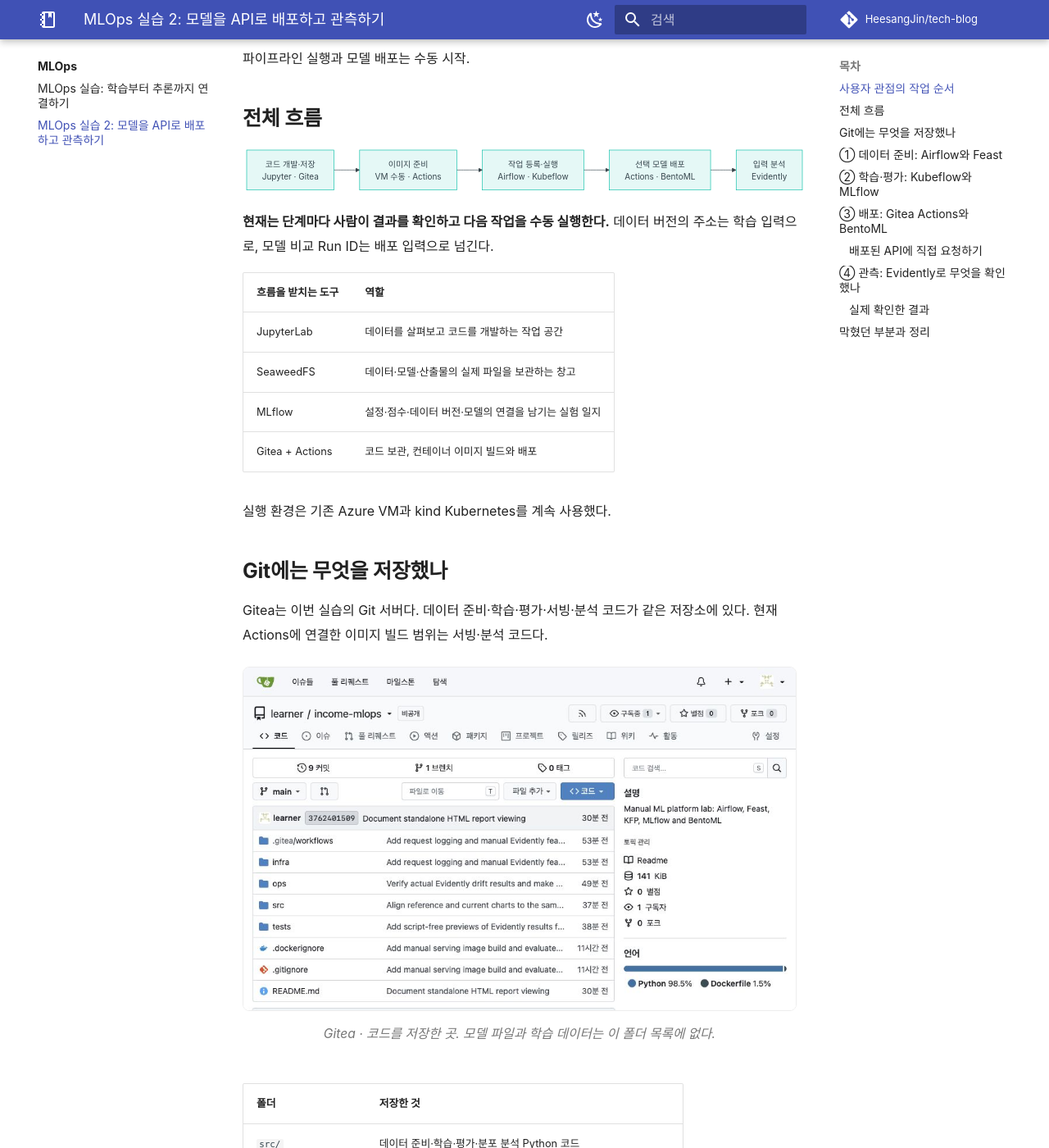
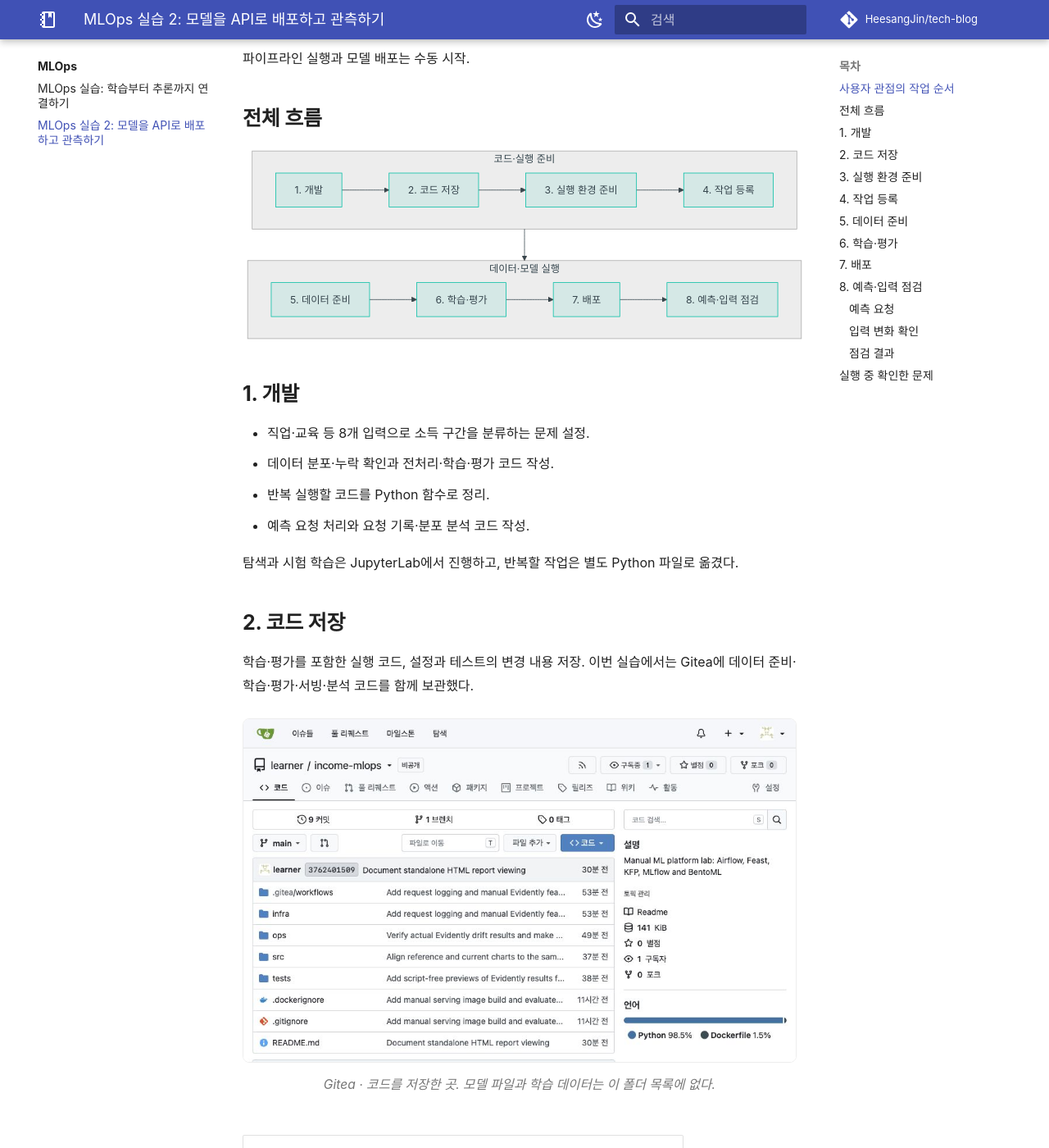
Before and after one commit to HeesangJin/tech-blog, an MkDocs documentation site: the page built from docs/mlops/model-serving-monitoring.md, in a window 1280 px wide and 1400 px high, scrolled down 823 px. Shown: the whole window at 82% size. Built offline with MkDocs 1.6.1 and Material for MkDocs 9.7.7, drawn with Linux system fonts in a browser that asks for light colours; comment, search, counter and statistics services are not loaded; some of the changed text lies outside the part shown.

Commit message:
Align diagram and article with eight user tasks

````diff
--- a/docs/mlops/model-serving-monitoring.md
+++ b/docs/mlops/model-serving-monitoring.md
@@ -12,45 +12,45 @@ tags: [MLOps, Airflow, Feast, Kubeflow, MLflow, BentoML, Evidently, Gitea]
 
 | 단계 | 사용자 작업 | 결과 |
 |---|---|---|
-| 1. 개발 | 데이터 탐색, 전처리·학습·평가·예측 코드 작성 | 실행 코드 |
-| 2. 코드 저장 | 코드·설정·테스트의 변경 내용 저장 | 코드 버전 |
-| 3. 실행 환경 준비 | 작성한 코드와 필요한 라이브러리의 이미지 빌드 | 실행 이미지 |
-| 4. 작업 등록 | 반복 실행할 작업의 순서·입출력 등록 | 등록된 실행 절차 |
-| 5. 데이터 준비 | 원본 검사·정리, 학습에 사용할 데이터 버전 확정 | 학습 데이터 |
-| 6. 학습·평가 | 후보 모델 학습, 검증 점수 비교, 선택 모델 테스트 | 선택한 모델·평가 결과 |
-| 7. 배포 | 코드·모델 버전 선택, 배포 실행, 예측 호출 확인 | 예측 API |
-| 8. 예측·입력 점검 | 예측 요청, 요청 기록 수집, 학습 데이터와의 분포·누락 비교 | 예측 결과·입력 변화 보고서 |
+| [1. 개발](#step-1) | 데이터 탐색, 전처리·학습·평가·예측 코드 작성 | 실행 코드 |
+| [2. 코드 저장](#step-2) | 코드·설정·테스트의 변경 내용 저장 | 코드 버전 |
+| [3. 실행 환경 준비](#step-3) | 작성한 코드와 필요한 라이브러리의 이미지 빌드 | 실행 이미지 |
+| [4. 작업 등록](#step-4) | 반복 실행할 작업의 순서·입출력 등록 | 등록된 실행 절차 |
+| [5. 데이터 준비](#step-5) | 원본 검사·정리, 학습에 사용할 데이터 버전 확정 | 학습 데이터 |
+| [6. 학습·평가](#step-6) | 후보 모델 학습, 검증 점수 비교, 선택 모델 테스트 | 선택한 모델·평가 결과 |
+| [7. 배포](#step-7) | 코드·모델 버전 선택, 배포 실행, 예측 호출 확인 | 예측 API |
+| [8. 예측·입력 점검](#step-8) | 예측 요청, 요청 기록 수집, 학습 데이터와의 분포·누락 비교 | 예측 결과·입력 변화 보고서 |
 
 파이프라인 실행과 모델 배포는 수동 시작.
 
 ## 전체 흐름
 
 ```mermaid
-flowchart LR
-    G["코드 개발·저장<br/>Jupyter · Gitea"]
-    I["이미지 준비<br/>VM 수동 · Actions"]
-    R["작업 등록·실행<br/>Airflow · Kubeflow"]
-    S["선택 모델 배포<br/>Actions · BentoML"]
-    M["입력 분석<br/>Evidently"]
-    G --> I --> R --> S --> M
+flowchart TB
+    subgraph PREP["코드·실행 준비"]
+        direction LR
+        A["1. 개발"] --> B["2. 코드 저장"] --> C["3. 실행 환경 준비"] --> D["4. 작업 등록"]
+    end
+    subgraph RUN["데이터·모델 실행"]
+        direction LR
+        E["5. 데이터 준비"] --> F["6. 학습·평가"] --> G["7. 배포"] --> H["8. 예측·입력 점검"]
+    end
+    PREP --> RUN
 ```
 
-**현재는 단계마다 사람이 결과를 확인하고 다음 작업을 수동 실행한다.**
-데이터 버전의 주소는 학습 입력으로, 모델 비교 Run ID는 배포 입력으로 넘긴다.
+## 1. 개발 {#step-1}
 
-| 흐름을 받치는 도구 | 역할 |
-|---|---|
-| JupyterLab | 데이터를 살펴보고 코드를 개발하는 작업 공간 |
-| SeaweedFS | 데이터·모델·산출물의 실제 파일을 보관하는 창고 |
-| MLflow | 설정·점수·데이터 버전·모델의 연결을 남기는 실험 일지 |
-| Gitea + Actions | 코드 보관, 컨테이너 이미지 빌드와 배포 |
+- 직업·교육 등 8개 입력으로 소득 구간을 분류하는 문제 설정.
+- 데이터 분포·누락 확인과 전처리·학습·평가 코드 작성.
+- 반복 실행할 코드를 Python 함수로 정리.
+- 예측 요청 처리와 요청 기록·분포 분석 코드 작성.
 
-실행 환경은 기존 Azure VM과 kind Kubernetes를 계속 사용했다.
+탐색과 시험 학습은 JupyterLab에서 진행하고, 반복할 작업은 별도 Python 파일로 옮겼다.
 
-## Git에는 무엇을 저장했나
+## 2. 코드 저장 {#step-2}
 
-Gitea는 이번 실습의 Git 서버다. 데이터 준비·학습·평가·서빙·분석 코드가 같은 저장소에 있다.
-현재 Actions에 연결한 이미지 빌드 범위는 서빙·분석 코드다.
+학습·평가를 포함한 실행 코드, 설정과 테스트의 변경 내용 저장.
+이번 실습에서는 Gitea에 데이터 준비·학습·평가·서빙·분석 코드를 함께 보관했다.
 
 <figure class="lab-shot" markdown="span">
 
@@ -69,10 +69,37 @@ Gitea는 이번 실습의 Git 서버다. 데이터 준비·학습·평가·서
 
 **코드는 Git 저장소, 컨테이너 이미지는 Gitea 레지스트리, 데이터와 모델 파일은 SeaweedFS에 저장했다.**
 
-## ① 데이터 준비: Airflow와 Feast
+## 3. 실행 환경 준비 {#step-3}
 
-처음에는 학습 코드에 CSV 읽기와 Feast 등록·조회가 섞여 있었다.
-데이터가 바뀔 때마다 다시 준비할 수 있도록 **데이터 준비 작업을 별도 Airflow DAG로 분리**했다. DAG는 작업과 실행 순서를 그린 것이다.
+작성한 코드와 필요한 라이브러리의 이미지 빌드. 기존 Azure VM과 kind Kubernetes를 계속 사용했다.
+
+| 대상 | 이번 실습의 준비 방식 |
+|---|---|
+| 데이터 준비·학습 코드 | VM에서 수동 빌드 후 kind 노드에 이미지 반영 |
+| 예측 API·입력 분석 코드 | Gitea Actions에서 수동 빌드 후 이미지 레지스트리에 저장 |
+
+예측 API·입력 분석 이미지는 Gitea의 **Build images (manual)**에서 수동 빌드했다.
+
+<figure class="lab-shot" markdown="span">
+
+[![Gitea Actions 이미지 빌드 11번의 코드 검사, 이미지 빌드, 테스트, 레지스트리 저장이 성공한 화면](assets/model-serving-monitoring/gitea-image-build.jpg)](assets/model-serving-monitoring/gitea-image-build.jpg)
+
+<figcaption>Actions · 빌드 #11. 코드를 검사하고 이미지를 만든 뒤 테스트를 거쳐 레지스트리에 올렸다.</figcaption>
+</figure>
+
+## 4. 작업 등록 {#step-4}
+
+- 실행할 함수, 작업 순서, 입력·출력과 사용할 이미지 지정.
+- 데이터 준비: Airflow에 DAG 파일 반영.
+- 학습·평가: SDK로 작성한 Kubeflow 파이프라인을 YAML로 컴파일해 등록.
+
+데이터 준비·학습 작업의 등록은 수동 수행. 등록한 작업은 지정된 이미지의 코드를 실행한다.
+데이터 준비·학습 코드 변경 시에는 2~4단계를 거쳐 실행 코드에 반영한다.
+
+## 5. 데이터 준비 {#step-5}
+
+원본 검사, 사용할 피처 등록, 데이터 버전 확정.
+데이터가 바뀔 때 독립적으로 실행하도록 준비 작업을 분리했다. 실행은 Airflow, 피처 정의와 조회는 Feast를 사용했다.
 
 ```text
 원본 검증 → 버전별 피처 파일·Feast 정의 게시 → 조회 검증·버전 확정
@@ -100,11 +127,12 @@ Gitea는 이번 실습의 Git 서버다. 데이터 준비·학습·평가·서
 Airflow와 Kubeflow는 모두 작업을 연결하고 실행한다. 이번에는 두 도구를 익히면서,
 데이터 게시와 모델 학습을 독립적으로 실행하기 위해 역할을 나눴다.
 
-## ② 학습·평가: Kubeflow와 MLflow
+## 6. 학습·평가 {#step-6}
 
-학습 파이프라인은 세 Task로 정리했다. **Feast 등록은 앞 단계에서 끝나고, 여기서는 선택한 버전을 조회한다.**
+사용할 데이터 버전 선택, 후보 모델 학습, 검증 점수 비교, 선택 모델 테스트.
+Kubeflow에서 아래 세 작업을 실행했다. **피처 정의 등록은 5단계에서 완료하고, 학습에서는 선택한 버전을 조회한다.**
 
-| Task | 입력 → 결과 |
+| 작업 | 입력 → 결과 |
 |---|---|
 | 피처 준비 | 버전 manifest → Feast 조회·정답 결합·데이터 분할 |
 | 세 모델 학습 | 학습 데이터 → Decision Tree·Random Forest·XGBoost |
@@ -132,21 +160,11 @@ MLflow에는 각 모델의 설정·점수, 비교 결과, 선택한 모델 ID와
 <figcaption>MLflow · 가운데 Run ID를 복사한다. Gitea의 comparison_run_id 칸에 넣을 값이다.</figcaption>
 </figure>
 
-## ③ 배포: Gitea Actions와 BentoML
+## 7. 배포 {#step-7}
 
-배치 작업이 끝날 때마다 Pod가 종료되는 방식에서, **모델을 메모리에 올려 두고 요청에 응답하는 API**로 확장했다.
-BentoML은 모델 로딩과 예측 코드를 API 서비스로 묶는 데 사용했다.
+3단계의 실행 이미지와 6단계에서 선택한 모델 지정, 서비스 반영 후 시험 예측 확인.
 
-먼저 Gitea의 **Build images (manual)**을 실행해 이미지를 만든다.
-
-<figure class="lab-shot" markdown="span">
-
-[![Gitea Actions 이미지 빌드 11번의 코드 검사, 이미지 빌드, 테스트, 레지스트리 저장이 성공한 화면](assets/model-serving-monitoring/gitea-image-build.jpg)](assets/model-serving-monitoring/gitea-image-build.jpg)
-
-<figcaption>Actions · 빌드 #11. 코드를 검사하고 이미지를 만든 뒤 테스트를 거쳐 레지스트리에 올렸다.</figcaption>
-</figure>
-
-이어서 **Deploy model (manual) → 워크플로 실행**을 열고 두 값을 입력한다.
+Gitea의 **Deploy model (manual) → 워크플로 실행**을 열고 두 값을 입력한다.
 
 | 입력칸 | 넣는 값 |
 |---|---|
@@ -177,8 +195,7 @@ BentoML은 모델 로딩과 예측 코드를 API 서비스로 묶는 데 사용
 Git에는 코드와 작업 정의를 저장하고, 데이터·모델 파일·인증값은 넣지 않았다.
 
 ```text
-Pod 시작: 고정된 S3 경로 → 모델 직접 다운로드·해시 확인 → 메모리에 로딩
-요청 처리: 8개 피처값 → 저장된 전처리 + predict() → 예측 결과
+서빙 Pod 교체 → 모델 직접 다운로드·해시 확인 → 메모리 로딩 → 시험 예측
 ```
 
 모델 파일은 MLflow 서버를 중계하지 않고 **Pod가 SeaweedFS에서 직접 다운로드**한다.
@@ -188,7 +205,11 @@ Pod 시작: 고정된 S3 경로 → 모델 직접 다운로드·해시 확인
 검증에서는 같은 worker가 모델을 재사용하는지, 예측이 학습 시 참조 결과와 일치하는지 확인했다.
 배포 이력도 MLflow에 남겨 **데이터 버전 → 학습 → 비교·선택 → 배포 모델**을 따라갈 수 있게 했다.
 
-### 배포된 API에 직접 요청하기
+## 8. 예측·입력 점검 {#step-8}
+
+예측 요청, 요청 기록 수집, 학습 때와 입력이 달라졌는지 점검.
+
+### 예측 요청
 
 BentoML의 `/predict`를 펼치고 **Try it out**을 누른다.
 직업·교육 등 8개 값을 JSON에 넣고 **Execute**를 눌렀다.
@@ -213,7 +234,7 @@ BentoML의 `/predict`를 펼치고 **Try it out**을 누른다.
 - **`model_id`, `training_run_id`**: 어떤 모델과 학습에서 나온 예측인지 MLflow에서 찾는 값이다.
 - **`monitoring_logged: true`**: 이 요청과 예측을 SeaweedFS에 저장했다. 이렇게 모인 입력을 다음 Evidently 작업에서 비교한다.
 
-## ④ 관측: Evidently로 무엇을 확인했나
+### 입력 변화 확인
 
 모델을 배포한 다음에는 “요청이 성공했나?” 외에 **“지금 들어오는 데이터가 학습 때와 달라졌나?”**도 확인해야 한다.
 Evidently는 Airflow 작업 안에서 학습 기준 데이터와 수집된 입력을 비교하고 보고서를 만든다.
@@ -231,7 +252,7 @@ BentoML 요청·예측 기록 → SeaweedFS → Airflow 수동 분석 → MLflow
 
 온라인 추론도 **모인 요청을 묶어서** 분포를 본다. 배치 입력은 준비된 파일을 바로 비교할 수 있다.
 
-### 실제 확인한 결과
+### 점검 결과
 
 운영 트래픽 대신 공개 데이터로 모의 요청을 만들었다. 각 비교 대상은 1,000행이다.
 
@@ -267,7 +288,7 @@ Chrome에서 **Artifacts → monitoring → overview.html**을 열면 위 차트
 **드리프트는 오답이나 성능 저하를 뜻하지 않는다.** 정확도·F1은 정답 데이터가 있어야 평가할 수 있다.
 이번 분석은 입력의 변화와 누락을 발견해 다음 실험의 근거를 남기는 데 목적을 뒀다.
 
-## 막혔던 부분과 정리
+## 실행 중 확인한 문제
 
 | 문제 | 처리 |
 |---|---|
````
